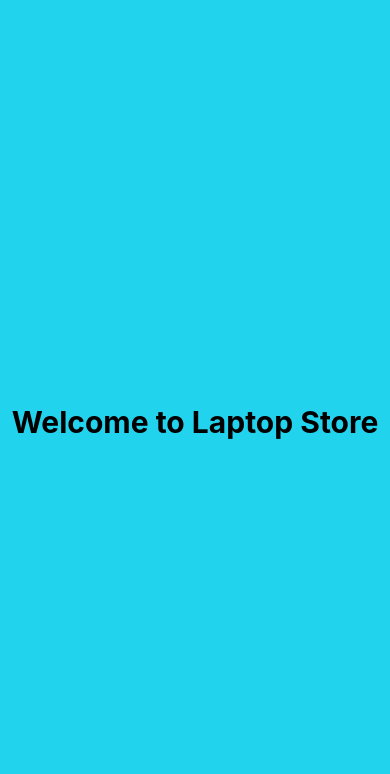
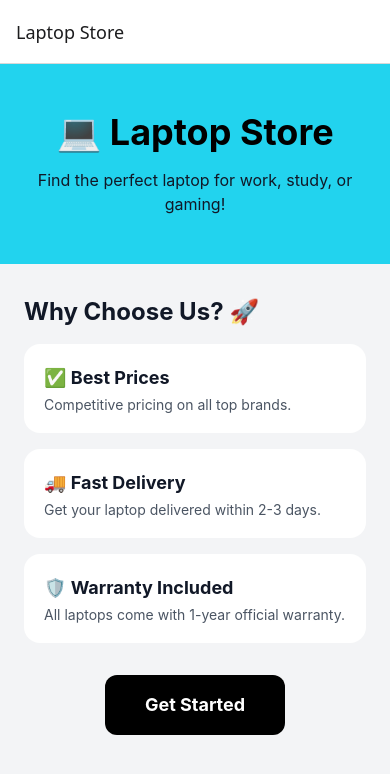
Before and after one commit to Okasha00/LaptopStore, a React Native app: screen /Introduction in a window 390 px wide. Shown: the top 774 px of the page. Built offline with nearby package versions, Linux system fonts and the light colour scheme.

Commit message:
just created Intro screen and register in app.js also added tailwind css

```diff
--- a/App.js
+++ b/App.js
@@ -1,15 +1,22 @@
-import { StatusBar } from 'expo-status-bar';
-import { Text, View } from 'react-native';
+import React from 'react';
+import { NavigationContainer } from '@react-navigation/native';
+import { createNativeStackNavigator } from '@react-navigation/native-stack';
+import './global.css';
 
-import './global.css';
+import IntroductionScreen from './screens/IntroductionScreen';
+
+const Stack = createNativeStackNavigator();
 
 export default function App() {
   return (
-    <View className="flex-1 items-center justify-center bg-cyan-400">
-      <Text className="text-3xl font-bold text-black">
-        Welcome to Laptop Store
-      </Text>
-
-    </View>
+    <NavigationContainer>
+      <Stack.Navigator>
+        <Stack.Screen
+          name="Introduction"
+          component={IntroductionScreen}
+          options={{ title: 'Laptop Store' }}
+        />
+      </Stack.Navigator>
+    </NavigationContainer>
   );
 }
--- a/package.json
+++ b/package.json
@@ -3,6 +3,8 @@
   "version": "1.0.0",
   "main": "index.js",
   "dependencies": {
+    "@react-navigation/native": "^7.4.1",
+    "@react-navigation/native-stack": "^7.19.2",
     "babel-preset-expo": "~57.0.0",
     "expo": "~57.0.23",
     "expo-status-bar": "~57.0.1",
--- a/screens/IntroductionScreen.js
+++ b/screens/IntroductionScreen.js
@@ -0,0 +1,65 @@
+import { StatusBar } from 'expo-status-bar';
+import { Text, View, ScrollView, Pressable } from 'react-native';
+
+export default function IntroductionScreen({ navigation }) {
+  return (
+    <ScrollView className="flex-1 bg-gray-100">
+
+      {/* Header */}
+      <View className="items-center justify-center bg-cyan-400 px-6 py-12">
+        <Text className="text-4xl font-bold text-black">
+          💻 Laptop Store
+        </Text>
+
+        <Text className="mt-4 text-center text-base text-gray-900">
+          Find the perfect laptop for work, study, or gaming!
+        </Text>
+      </View>
+
+      {/* Features Section */}
+      <View className="px-6 py-8">
+        <Text className="text-2xl font-bold text-gray-900">
+          Why Choose Us? 🚀
+        </Text>
+
+        <View className="mt-4 rounded-2xl bg-white p-5">
+          <Text className="text-lg font-bold text-gray-900">
+            ✅ Best Prices
+          </Text>
+          <Text className="mt-1 text-gray-600">
+            Competitive pricing on all top brands.
+          </Text>
+        </View>
+
+        <View className="mt-4 rounded-2xl bg-white p-5">
+          <Text className="text-lg font-bold text-gray-900">
+            🚚 Fast Delivery
+          </Text>
+          <Text className="mt-1 text-gray-600">
+            Get your laptop delivered within 2-3 days.
+          </Text>
+        </View>
+
+        <View className="mt-4 rounded-2xl bg-white p-5">
+          <Text className="text-lg font-bold text-gray-900">
+            🛡️ Warranty Included
+          </Text>
+          <Text className="mt-1 text-gray-600">
+            All laptops come with 1-year official warranty.
+          </Text>
+        </View>
+      </View>
+
+      {/* Call to Action */}
+      <View className="items-center pb-10">
+        <Pressable className="rounded-xl bg-black px-10 py-4">
+          <Text className="text-lg font-bold text-white">
+            Get Started
+          </Text>
+        </Pressable>
+      </View>
+
+
+    </ScrollView>
+  );
+}
```
Also changed, not shown: .claude/settings.json (deleted), 1 other file (tests, documents, lock files or other folders).
